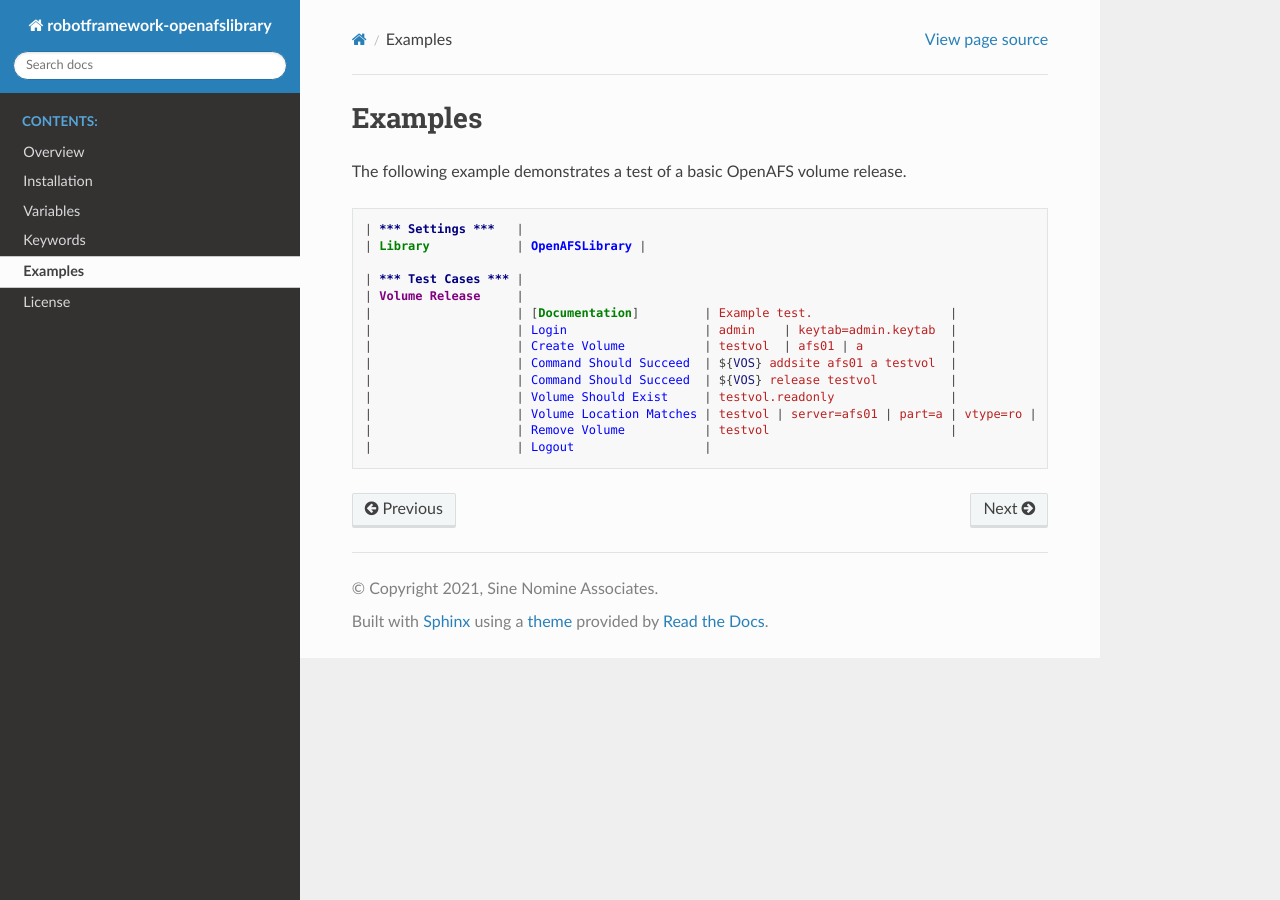
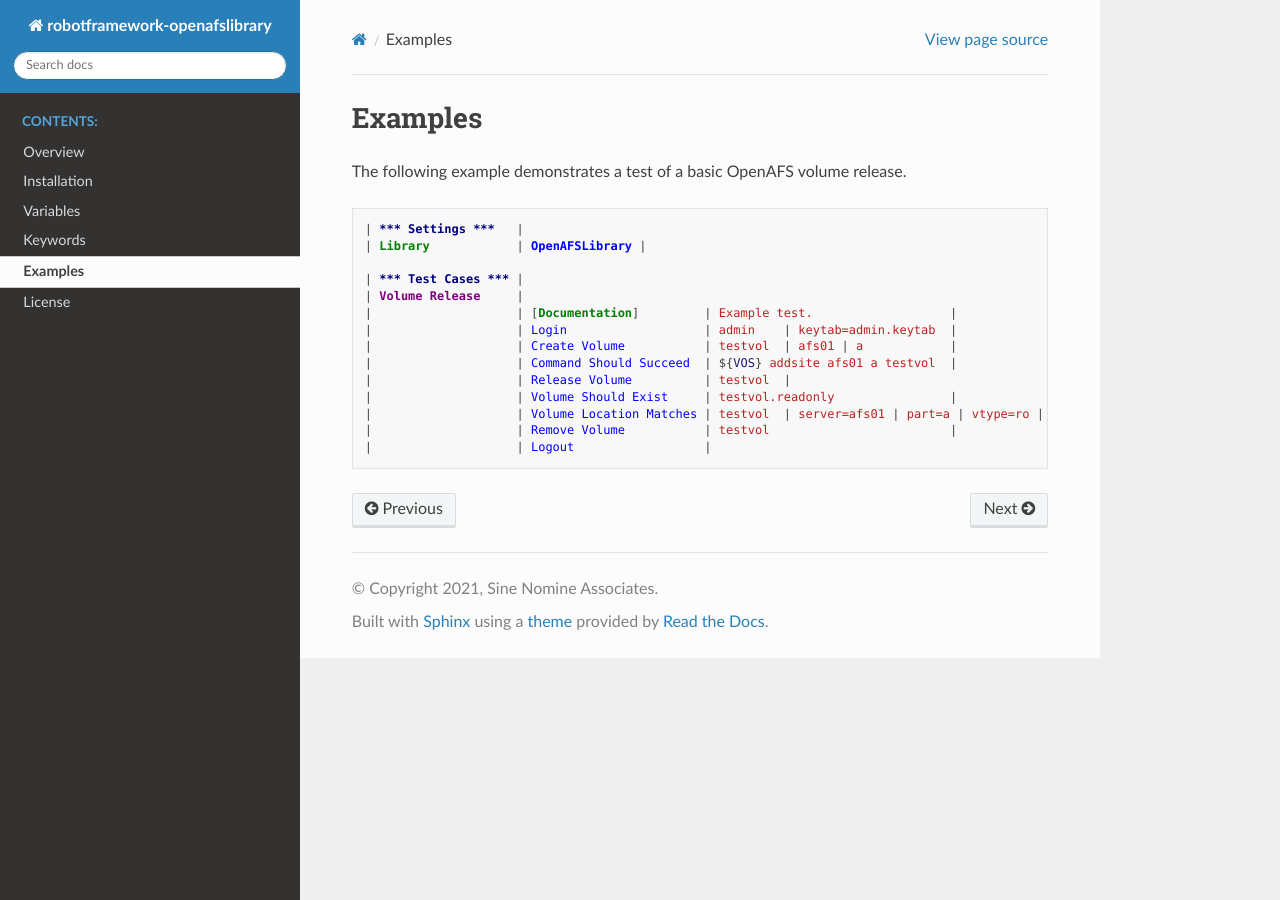
Before and after one commit to openafs-contrib/robotframework-openafslibrary, a Sphinx documentation site: the page built from docs/source/examples.rst, in a window 1280 px wide. Built offline with Sphinx 7.4.7 and the Read the Docs theme 2.0.0, drawn with Linux system fonts in a browser that asks for light colours.

Commit message:
Update the examples section in the docs

```diff
--- a/docs/source/examples.rst
+++ b/docs/source/examples.rst
@@ -14,8 +14,8 @@ The following example demonstrates a test of a basic OpenAFS volume release.
    |                    | Login                   | admin    | keytab=admin.keytab  |
    |                    | Create Volume           | testvol  | afs01 | a            |
    |                    | Command Should Succeed  | ${VOS} addsite afs01 a testvol  |
-   |                    | Command Should Succeed  | ${VOS} release testvol          |
+   |                    | Release Volume          | testvol  |
    |                    | Volume Should Exist     | testvol.readonly                |
-   |                    | Volume Location Matches | testvol | server=afs01 | part=a | vtype=ro |
+   |                    | Volume Location Matches | testvol  | server=afs01 | part=a | vtype=ro |
    |                    | Remove Volume           | testvol                         |
    |                    | Logout                  |
```
